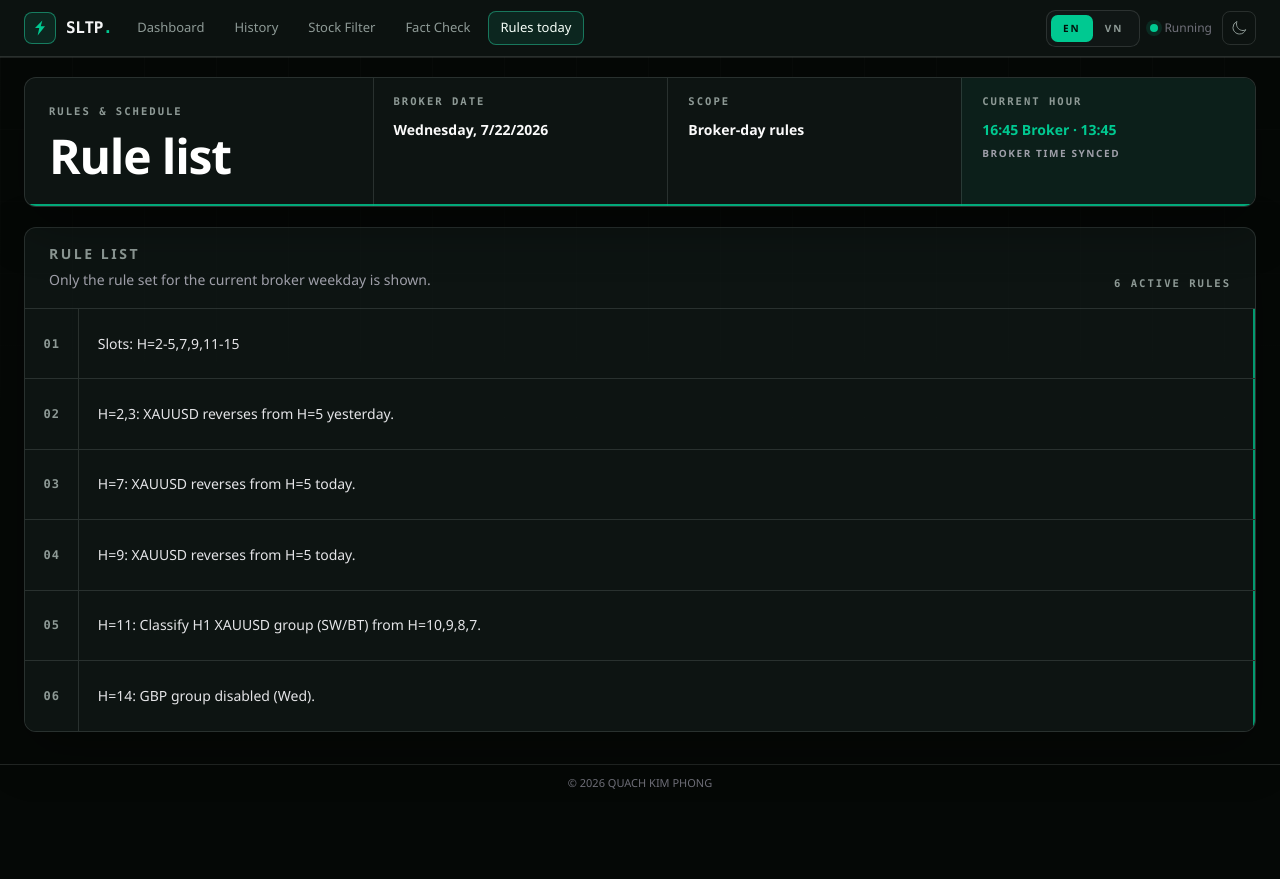
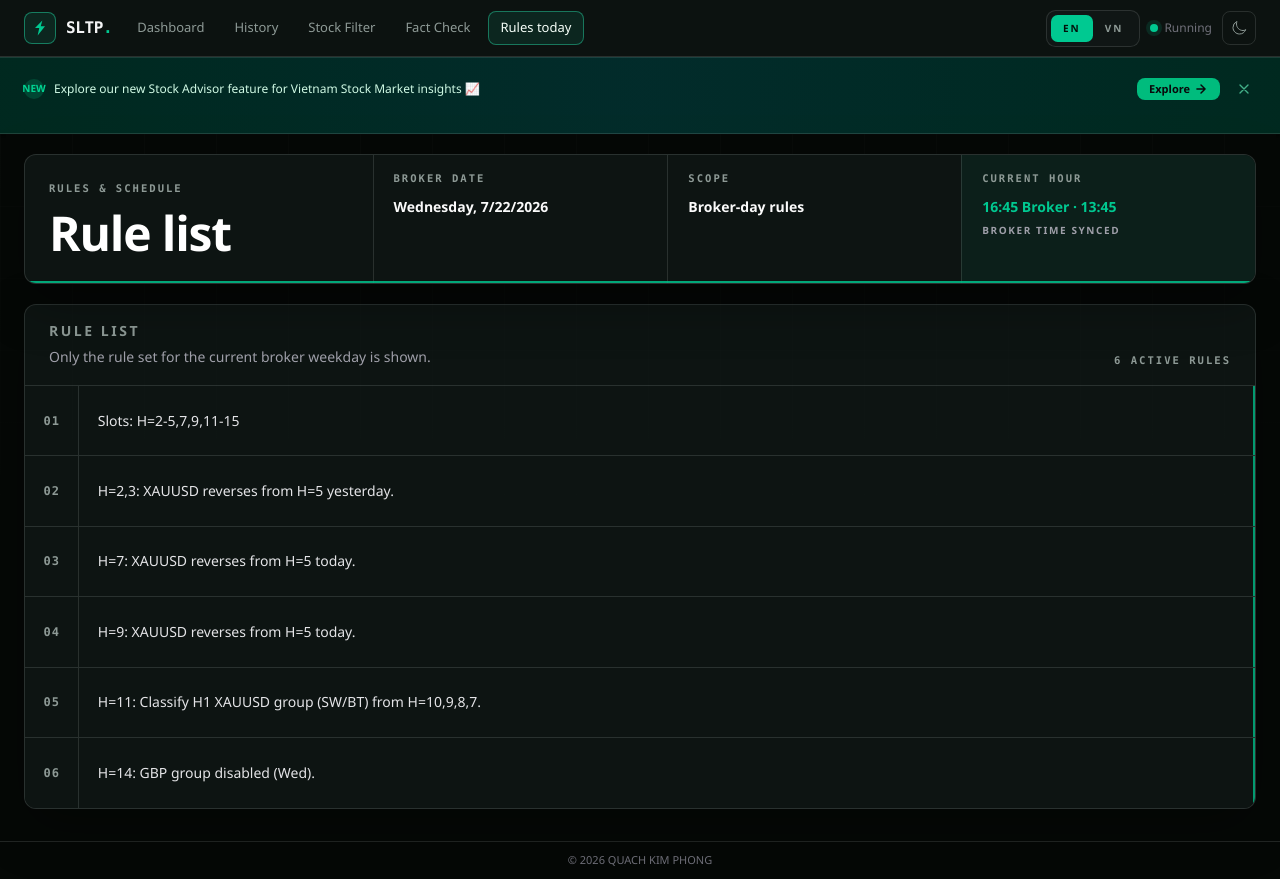
Before and after one commit to QuachGia1994/OAK-Hidden-SLTP-Manager, a Next.js app in the folder dashboard/: page /rules in a window 1280 px wide. Before the commit the page ends 802 px from the top, so only its background shows below. Built offline with nearby package versions, Linux system fonts and the light colour scheme.

Commit message:
feat(banner): add Stock Advisor announcement banner valid until Aug 20, 2026 and verify theme contrast

```diff
--- a/dashboard/src/app/layout.tsx
+++ b/dashboard/src/app/layout.tsx
@@ -4,6 +4,7 @@ import { NavBar } from "@/components/NavBar";
 import { ThemeProvider } from "@/components/ThemeProvider";
 import { VipGuard } from "@/components/VipGuard";
 import { LocaleProvider } from "@/components/LocaleProvider";
+import { AnnouncementBanner } from "@/components/AnnouncementBanner";
 import { Suspense } from "react";
 import { headers } from "next/headers";
 import { detectServerLocaleFromCookie } from "@/lib/i18n";
@@ -45,6 +46,7 @@ export default async function RootLayout({
             <VipGuard />
           </Suspense>
           <NavBar />
+          <AnnouncementBanner />
           <main className="flex-1 min-h-0">{children}</main>
           <footer className="border-t border-zinc-200 dark:border-zinc-800 py-2.5 text-center">
             <p className="text-[11px] text-zinc-400 dark:text-zinc-500">&copy; 2026 QUACH KIM PHONG</p>
--- /dev/null
+++ b/dashboard/src/components/AnnouncementBanner.tsx
@@ -0,0 +1,78 @@
+"use client";
+
+import { useState, useEffect } from "react";
+import Link from "next/link";
+import { useLocale } from "./LocaleProvider";
+
+const EXPIRY_DATE = new Date("2026-08-20T23:59:59+07:00");
+const STORAGE_KEY = "dismiss_stock_banner_20260820";
+
+export function AnnouncementBanner() {
+  const [visible, setVisible] = useState(false);
+  const { locale } = useLocale();
+
+  useEffect(() => {
+    const now = new Date();
+    if (now > EXPIRY_DATE) return;
+
+    try {
+      const dismissed = localStorage.getItem(STORAGE_KEY);
+      if (!dismissed) {
+        setVisible(true);
+      }
+    } catch {
+      setVisible(true);
+    }
+  }, []);
+
+  if (!visible) return null;
+
+  const dismiss = () => {
+    setVisible(false);
+    try {
+      localStorage.setItem(STORAGE_KEY, "true");
+    } catch {
+      // Ignore storage errors
+    }
+  };
+
+  const isVN = locale === "VN";
+
+  return (
+    <div className="relative z-40 border-b border-emerald-500/30 bg-gradient-to-r from-emerald-950/90 via-teal-900/90 to-emerald-950/90 text-emerald-100 dark:from-emerald-950/90 dark:via-teal-950/90 dark:to-emerald-950/90 dark:text-emerald-100 shadow-sm">
+      <div className="page-shell flex flex-col sm:flex-row items-center justify-between gap-3 py-2.5 px-4 text-xs">
+        <div className="flex items-center gap-2.5 min-w-0">
+          <span className="inline-flex h-5 w-5 shrink-0 items-center justify-center rounded-full bg-emerald-500/20 text-emerald-400 font-bold text-[10px]">
+            NEW
+          </span>
+          <p className="font-medium truncate leading-relaxed">
+            {isVN
+              ? "Mời bạn xem tính năng mới Bộ lọc cổ phiếu để thêm thông tin về thị trường Chứng khoán Việt Nam nhé 📈"
+              : "Explore our new Stock Advisor feature for Vietnam Stock Market insights 📈"}
+          </p>
+        </div>
+        <div className="flex items-center gap-3 shrink-0">
+          <Link
+            href="/stock-advisor"
+            className="inline-flex items-center gap-1 rounded-lg bg-emerald-500 px-3 py-1 text-[11px] font-bold text-zinc-950 transition-hover hover:bg-emerald-400 focus:outline-none"
+          >
+            <span>{isVN ? "Xem ngay" : "Explore"}</span>
+            <svg className="h-3.5 w-3.5" viewBox="0 0 24 24" fill="none" stroke="currentColor" strokeWidth={2.5}>
+              <path d="M5 12h14M12 5l7 7-7 7" strokeLinecap="round" strokeLinejoin="round" />
+            </svg>
+          </Link>
+          <button
+            onClick={dismiss}
+            className="rounded-md p-1 text-emerald-300/70 hover:bg-emerald-800/40 hover:text-emerald-100 transition-colors"
+            aria-label="Close announcement"
+            title={isVN ? "Đóng thông báo" : "Dismiss"}
+          >
+            <svg className="h-4 w-4" viewBox="0 0 24 24" fill="none" stroke="currentColor" strokeWidth={2}>
+              <path d="M18 6 6 18M6 6l12 12" strokeLinecap="round" strokeLinejoin="round" />
+            </svg>
+          </button>
+        </div>
+      </div>
+    </div>
+  );
+}
```
